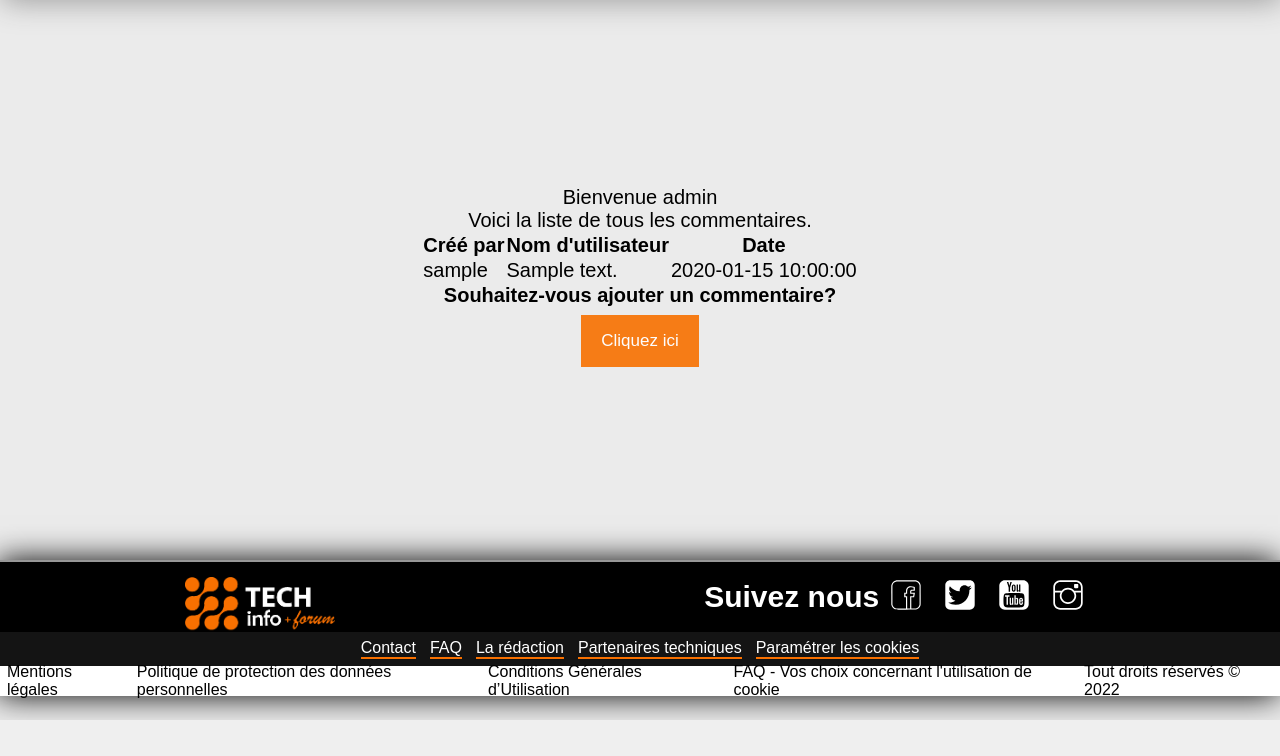
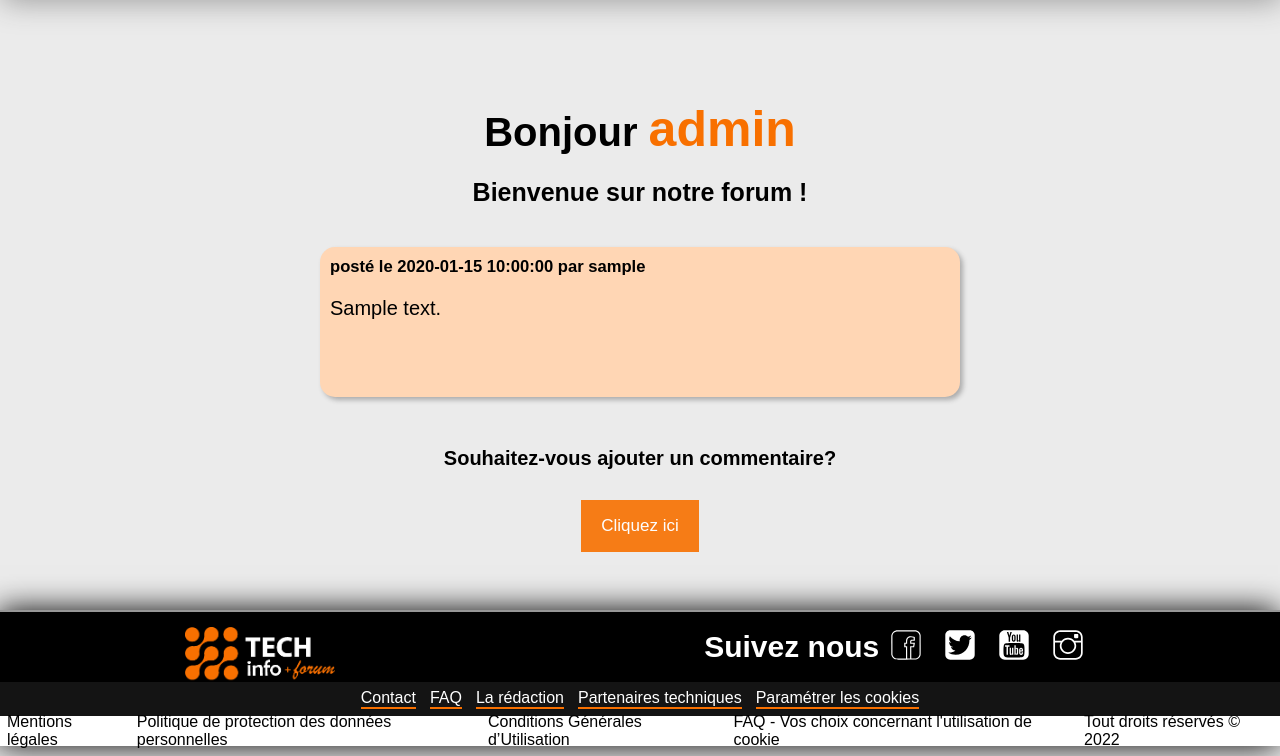
Before and after one commit to hayk-gabrielyan/livre-or, a PHP site: page /livre-or.php in a window 1280 px wide. Shown: the part 80-836 px from the top of the page. Before the commit the page ends 800 px from the top, so only its background shows below. Run offline with PHP 8.4, Linux system fonts and the light colour scheme; the visitor is signed in with stand-in values (Sample User, id 1); tables that the repository leaves empty or names only in its code hold one stand-in row (values such as "Sample post").

Commit message:
modification de l'affichage des commentaires dans la page livre-or et la page d'accueil

```diff
--- a/livre-or.php
+++ b/livre-or.php
@@ -4,9 +4,10 @@
     // connexion à la base de donnée
     include('include/connect_db.php');
 
-    if (!$_SESSION['loginOK']) {
-        header('Location: connexion.php');
-    }
+    // if (!$_SESSION['loginOK']) {
+    //     header('Location: connexion.php');
+    // }
+    $login= $_SESSION['login'];
 ?>
 
 <!-- partie HTML -->
@@ -18,41 +19,32 @@
 <link rel="icon" type="image/x-icon" href="img/logo-onglet.svg">
 <link rel="stylesheet" href="https://cdnjs.cloudflare.com/ajax/libs/font-awesome/4.7.0/css/font-awesome.min.css">
 </head>
-<body>
+<body >
 
 <!-- header des pages -->
 <?php include('include/header.php'); ?>
 <main>
 <section>
-                            <div class="Bienvenue">Bienvenue <?php echo $_SESSION['login'];?></div>
-                            <p>Voici la liste de tous les commentaires.</p>
+    <div>
+        <?php
+            echo "<p class='Bienvenue'> Bonjour <span id='user'>$login</span> </p>";
+        ?>
+    </div>
 
+    <p id="subTitle">Bienvenue sur notre forum !</p>
 
-                            <table>
-                                    <thead>
-                                        <tr>
-                                            <th>Créé par</th>
-                                            <th>Nom d'utilisateur</th>
-                                            <th>Date</th>
-                                        </tr>
-                                    </thead>
-                                    <tbody>
-                                        <?php
-                                            $request="SELECT login, date, id_utilisateur, commentaire FROM `utilisateurs` ,`commentaires` WHERE utilisateurs.id = id_utilisateur ORDER BY date DESC";
+<?php
+    $request="SELECT login, date, id_utilisateur, commentaire FROM `utilisateurs` ,`commentaires` WHERE utilisateurs.id = id_utilisateur ORDER BY date DESC";
+    $exec_request = $connect -> query($request);
 
-                                            //$request = "SELECT * FROM commentaires ORDER BY date DESC;";
-                                            $exec_request = $connect -> query($request);
-                                            while(($result = $exec_request -> fetch_assoc()) != null)
-                                            {
-                                                echo "<tr>";
-                                                echo "<td>".$result['login']."</td>";
-                                                echo "<td>".$result['commentaire']."</td>";
-                                                echo "<td>".$result['date']."</td>";
-                                                echo "</tr>";
-                                            }
-                                        ?>
-                                    </tbody>
-                                </table>
+    foreach ($exec_request as $row) { // génération des commentaires
+        echo '  <div id="commentaire">
+                    <h5>posté le ' . $row['date'] . ' par ' . $row['login'] .   '</h5>
+                    <p>' . $row['commentaire'] . '</p>
+                </div   >';
+    }
+
+?>
 
 
     <div class="bold">Souhaitez-vous ajouter un commentaire?</div>
--- a/profil.php
+++ b/profil.php
@@ -92,8 +92,9 @@
             if (password_verify($password, $password_hash)) { //mot de passe correct
                 // stockage des nouvelles infos dans la BDD
                 $password = password_hash($password, PASSWORD_DEFAULT);
-                $requete = "UPDATE utilisateurs SET login = '".$_POST['login']."', where login = '".$login."'";
+                $requete = "UPDATE utilisateurs SET login = '".$_POST['login']."' where login = '".$login."'";
                 $exec_requete = $connect -> query($requete);
+                var_dump($exec_requete);
                 // stockage des nouvelles infos dans les variables de session
                 $login = $_POST['login'];
                 $_SESSION['login'] = $login;
--- a/styles/livre_or-style.css
+++ b/styles/livre_or-style.css
@@ -10,7 +10,6 @@
   justify-content: center;
   align-items: center;
   margin: 0;
- height: 70vh;
   padding: 0;
   width: 100%;
   z-index: 0;
@@ -24,13 +23,11 @@
   align-items: center;
 }
 
-
-/* Add padding to containers */
-.container {
-  padding: 16px;
-  background-color: white;
+.Bienvenue{
+  margin-top: 15%;
+  font-size: 40px;
+  font-weight: 700;
 }
-
 
 /* Set a style for the submit button */
 button {
@@ -43,25 +40,54 @@
   width: 100%;
   opacity: 0.9;
   font-size: 17px;
+  margin-top: 30px;
 }
 
 .btn:hover {
   opacity: 1;
 }
 
-
-
 .bold{
   font-weight: 700;
   display: flex;
   flex-direction: column;
-
+  margin-top: 50px;
 }
-
-
 
  #policy{
   font-size: 15px;
  }
 
+ #user{
+  font-size: 50px;
+  font-weight: 700;
+  color: #F87000 ;
+ }
+
+ #subTitle{
+  font-size: 25px;
+  font-weight: 600;
+ }
+
+/**************** commentaire - start ****************/
+
+#commentaire{
+margin-top: 30px;
+width: 100%;
+height: 150px;
+background-color: #ffd6b4;
+border-radius: 15px;
+display: flex;
+flex-direction: column;
+border: solid white 5x;
+box-shadow: 3px 3px 5px rgb(172, 172, 172);
+}
+
+#commentaire h5, p{
+  margin: 10px;
+}
+
+
+/**************** commentaire - end ****************/
+
 /**************** main - end ****************/
```
Also changed, not shown: commentaire.php (+4 -6 lines), connexion.php (+8 -9 lines), index.php (+23 -2 lines), styles/style.css (+90 -55 lines), verif.php (+20 -22 lines).
